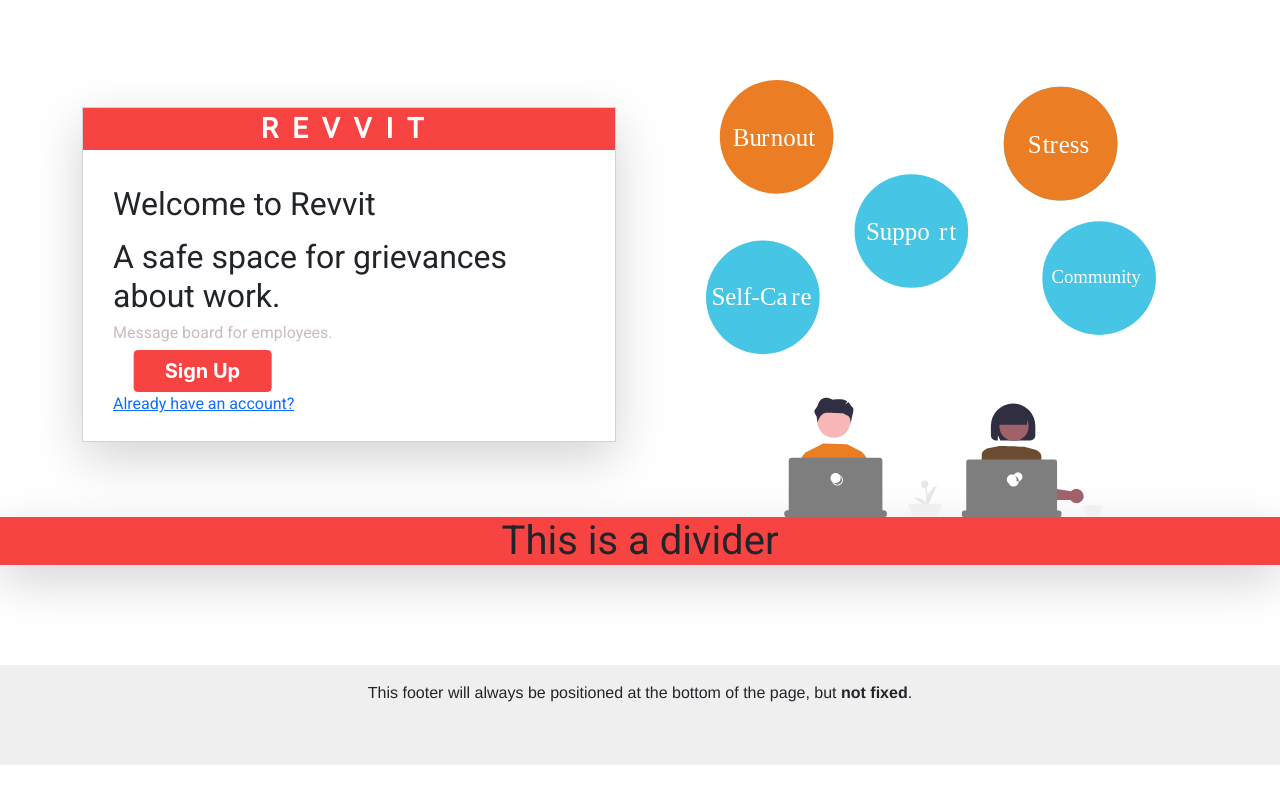
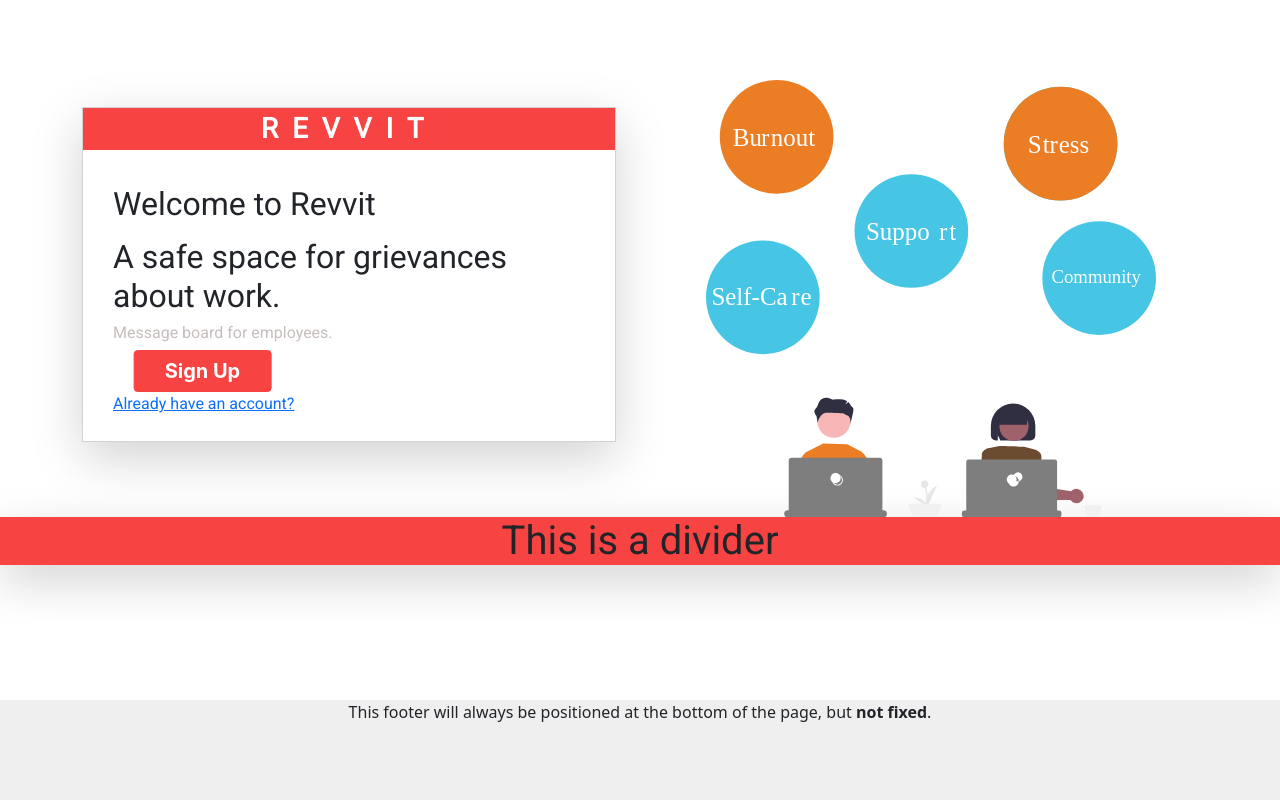
Before and after one commit to HaibunisCool/Revvit_Front_End, an Angular app in the folder Revvit/: page / in a window 1280 px wide. Built offline with nearby package versions, Linux system fonts and the light colour scheme.

Commit message:
fixed footer

```diff
--- a/Revvit/src/app/app.component.html
+++ b/Revvit/src/app/app.component.html
@@ -1,13 +1,15 @@
-<html>
+<div class="body">
 <body>
 <router-outlet></router-outlet>
 
 <div class="no-overlap"></div>
 
 
-<div class="footer sticky-footer">This footer will always be positioned at the bottom of the page, but <strong>not
-        fixed</strong>.</div>
+<footer class="footer sticky-footer">This footer will always be positioned at the bottom of the page, but <strong>not
+                fixed</strong>.
+                </footer>
+
 
 </body>
 
-</html>
+</div>
--- a/Revvit/src/app/app.component.scss
+++ b/Revvit/src/app/app.component.scss
@@ -1,37 +1,31 @@
-html {
-    height: 100%;
+$footer-height: 100px;
+
+.body {
+    position: relative;
+    height:auto;
+    min-height: 200%;
     box-sizing: border-box;
 }
 
 
-
-.body-for-sticky {
-    position: relative;
-    min-height: 100%;
-    padding-bottom: 6rem;
-}
-
-.sticky-footer {
-    position: inherit;
-    bottom: 0;
-}
-
 /* for the rendering */
 
 body {
+    position: relative;
     margin: 0;
-    font-family: "Helvetica Neue", Arial, sans-serif;
+    min-height: 100vh;
+    padding-bottom: $footer-height;
 }
 
-.footer {
-    height: 100px;
-    right: 0;
-    left: 0;
-    padding: 1rem;
+footer {
+    position:absolute;
+    height: $footer-height;
+    width: 100%;
+    bottom:0;
     background-color: #efefef;
     text-align: center;
 }
 
-.no-overlap{
-    margin-top: 100px;
-}
+// .no-overlap{
+//     margin-top: 200px;
+// }
```
